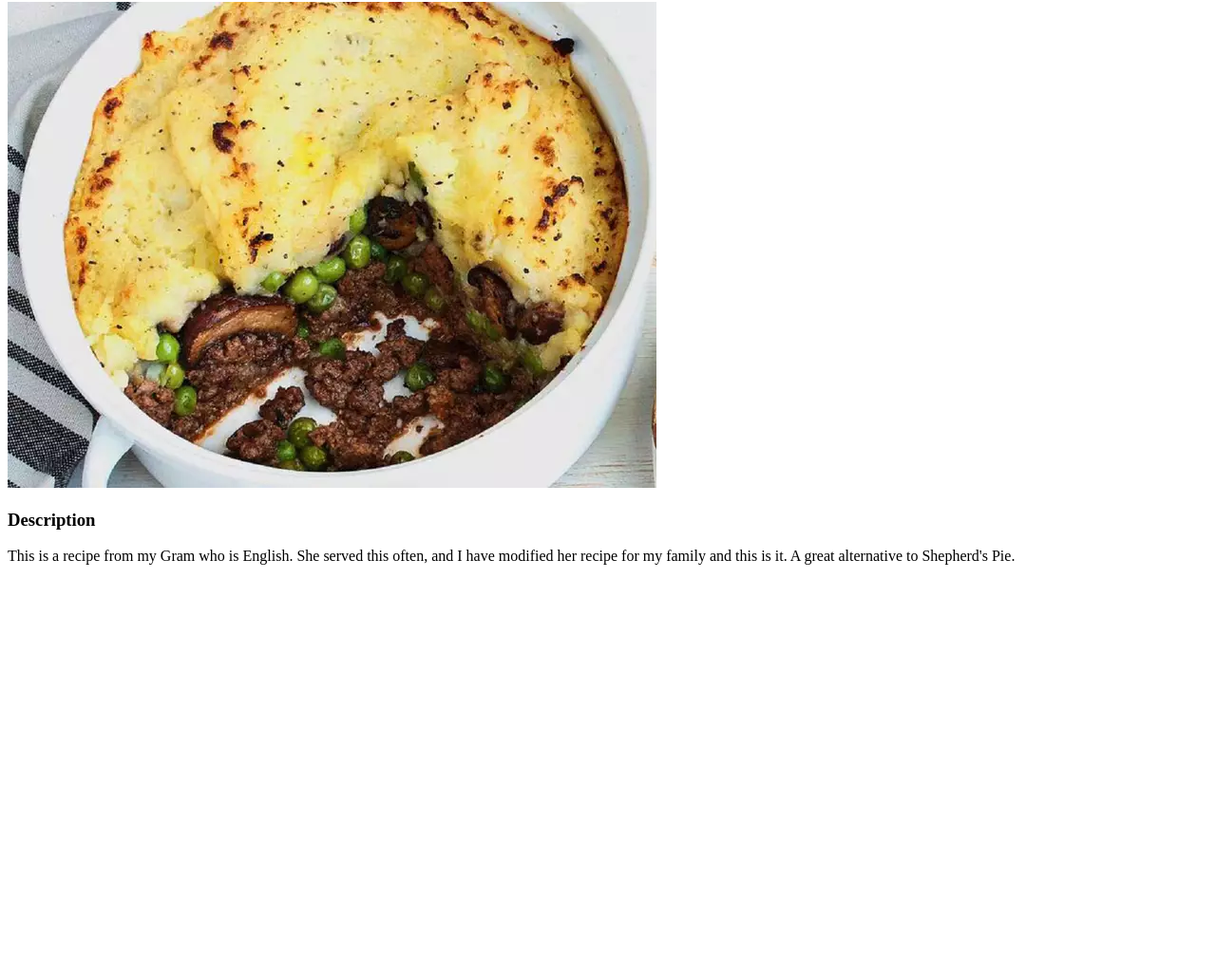
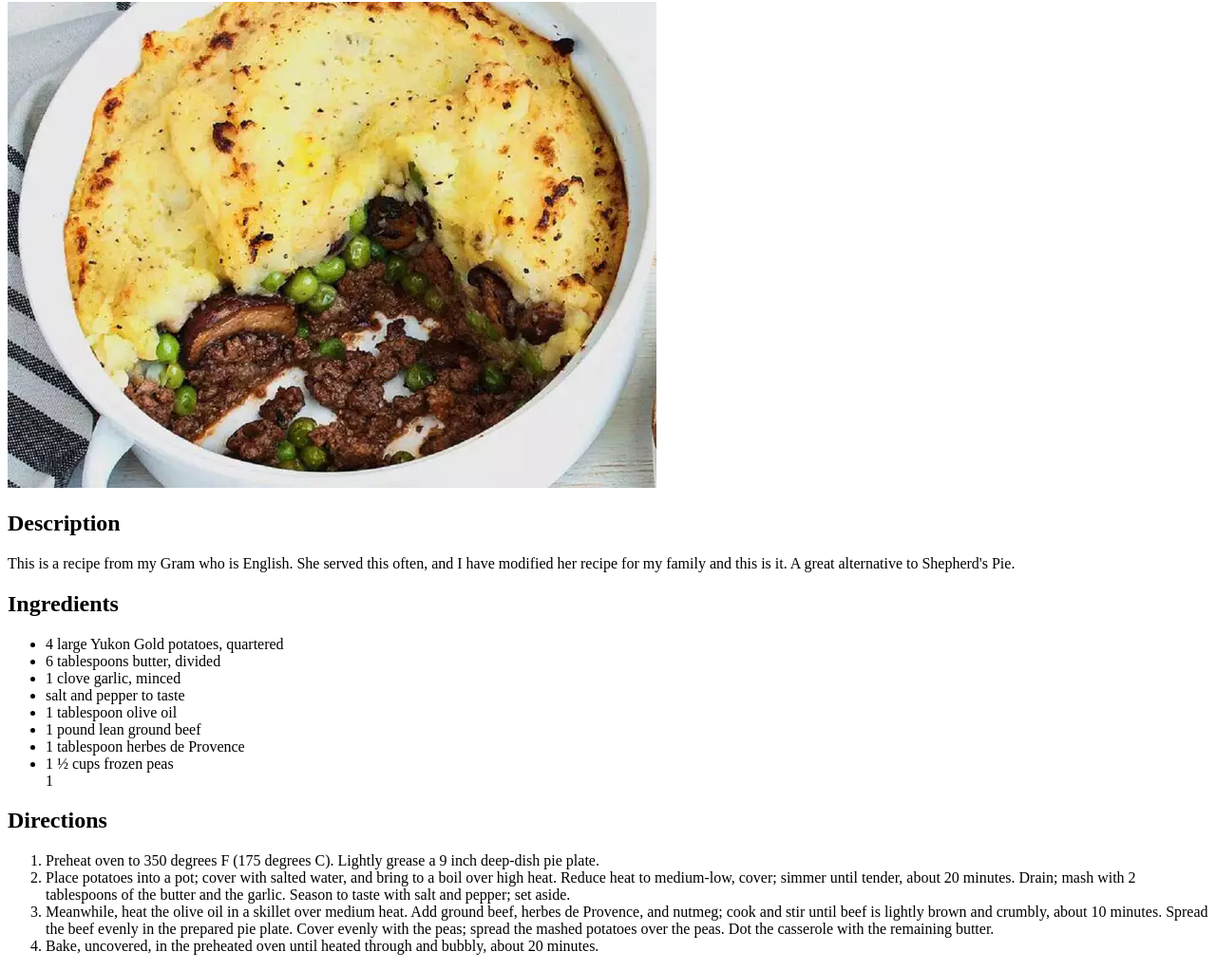
Before and after one commit to Lewisweetch26/new_odin_recipes, a plain HTML site: page recipes/cottage_pie.html in a window 1280 px wide. Shown: the part 78-1100 px from the top of the page at 95% size. Before the commit the page ends 800 px from the top, so only its background shows below. Drawn offline with Linux system fonts and the light colour scheme.

Commit message:
added UL of ingredients for all recipes & OL for directions for all recipies

```diff
--- a/recipes/cottage_pie.html
+++ b/recipes/cottage_pie.html
@@ -8,9 +8,25 @@
     <body>
 <h1>Cottage pie</h1>
 <img src="../images/cottage_pie.jpg" alt="cottage pie">
-<h3>Description</h3>
+<h2>Description</h2>
 <p>This is a recipe from my Gram who is English. She served this often, and I have modified her recipe for my family and this is it. A great alternative to Shepherd's Pie.</p>
-
-
+<h2>Ingredients</h2>
+    <ul>
+        <li>4 large Yukon Gold potatoes, quartered</li>
+        <li>6 tablespoons butter, divided</li>
+        <li> 1 clove garlic, minced</li>
+        <li>salt and pepper to taste</li>
+        <li>1 tablespoon olive oil</li>
+        <li>1 pound lean ground beef</li>
+        <li>1 tablespoon herbes de Provence</li>
+        <li>1 ½ cups frozen peas</li>1
+    </ul>
+<h2>Directions</h2>
+    <ol>
+        <li>Preheat oven to 350 degrees F (175 degrees C). Lightly grease a 9 inch deep-dish pie plate.</li>
+        <li>Place potatoes into a pot; cover with salted water, and bring to a boil over high heat. Reduce heat to medium-low, cover; simmer until tender, about 20 minutes. Drain; mash with 2 tablespoons of the butter and the garlic. Season to taste with salt and pepper; set aside.</li>
+        <li>Meanwhile, heat the olive oil in a skillet over medium heat. Add ground beef, herbes de Provence, and nutmeg; cook and stir until beef is lightly brown and crumbly, about 10 minutes. Spread the beef evenly in the prepared pie plate. Cover evenly with the peas; spread the mashed potatoes over the peas. Dot the casserole with the remaining butter.</li>
+        <li>Bake, uncovered, in the preheated oven until heated through and bubbly, about 20 minutes.</li>
+    </ol>
     </body>
 </html>
```
Also changed, not shown: recipes/chicken_tacos.html (+19 -2 lines), recipes/pancake.html (+18 -2 lines).
